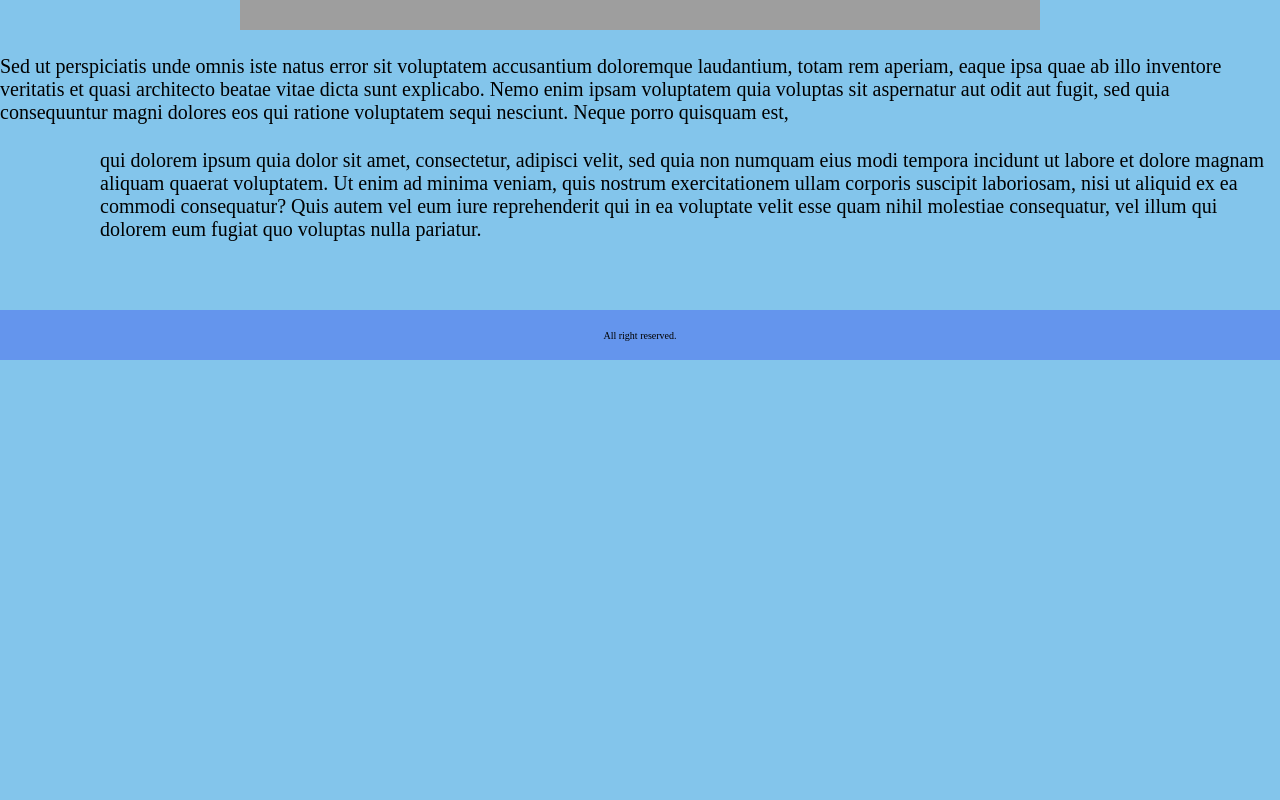
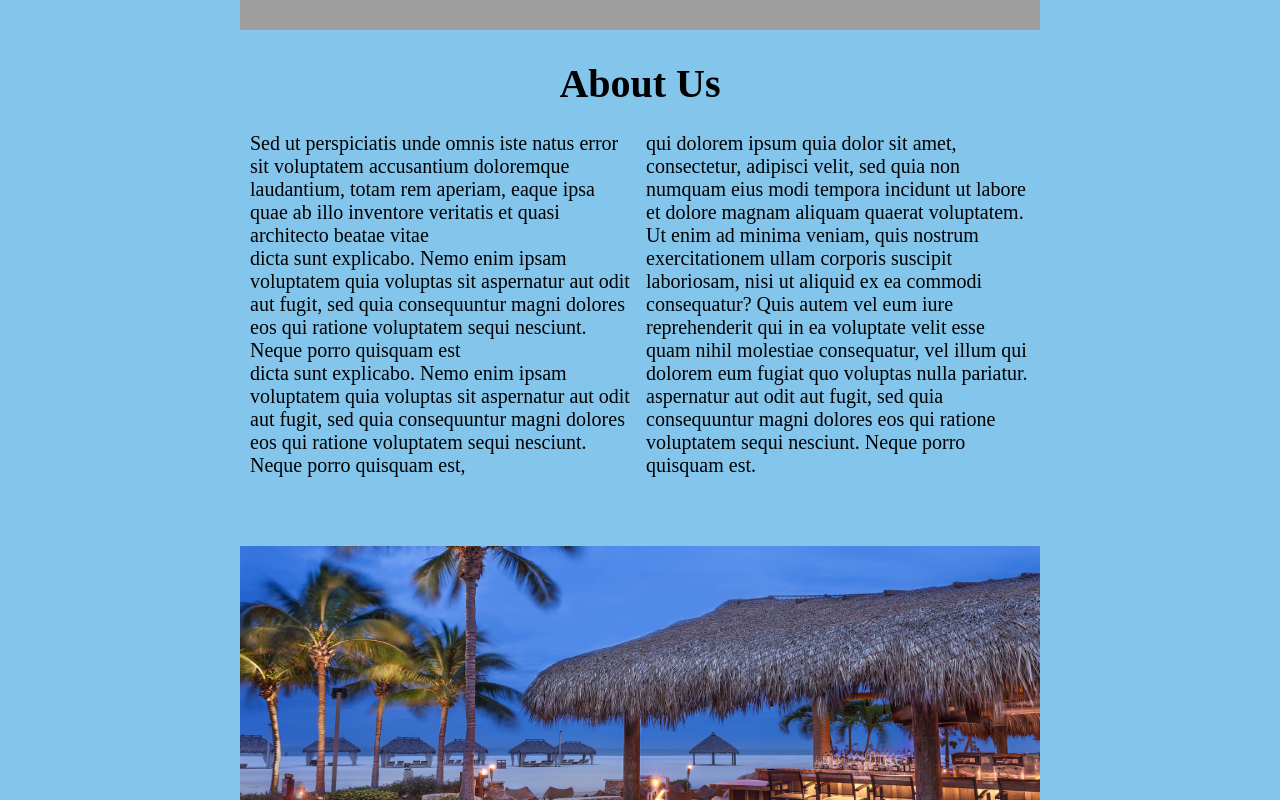
Before and after one commit to sofie-morling/React-Node.js, a React (Create React App) app in the folder amazon/frontend/: page /aboutus in a window 1280 px wide. Shown: the part 440-1240 px from the top of the page. Before the commit the page ends 800 px from the top, so only its background shows below. Built offline with nearby package versions, Linux system fonts and the light colour scheme; grey boxes are pictures that could not be loaded.

Commit message:
more code and css to aboutUs screen

```diff
--- a/amazon/frontend/src/Screens/AboutUs.js
+++ b/amazon/frontend/src/Screens/AboutUs.js
@@ -7,11 +7,20 @@ const AboutUs = () => {
             <div>
                 <img className="pic-10" src="/images/Bild10.jpg" alt="barOnOcean" />
             </div>
+            <h1 className="aboutUs-headText">
+                About Us
+            </h1>
+            <div className="text-border">
             <div className="text-one">
                 <p>
                 Sed ut perspiciatis unde omnis iste natus error sit voluptatem
                 accusantium doloremque laudantium, totam rem aperiam, eaque ipsa
                 quae ab illo inventore veritatis et quasi architecto beatae vitae
+                <p>
+                dicta sunt explicabo. Nemo enim ipsam voluptatem quia voluptas sit
+                aspernatur aut odit aut fugit, sed quia consequuntur magni dolores
+                eos qui ratione voluptatem sequi nesciunt. Neque porro quisquam est
+                </p>
                 dicta sunt explicabo. Nemo enim ipsam voluptatem quia voluptas sit
                 aspernatur aut odit aut fugit, sed quia consequuntur magni dolores
                 eos qui ratione voluptatem sequi nesciunt. Neque porro quisquam est,
@@ -26,9 +35,20 @@ const AboutUs = () => {
                 aliquid ex ea commodi consequatur? Quis autem vel eum iure reprehenderit
                 qui in ea voluptate velit esse quam nihil molestiae consequatur, vel
                 illum qui dolorem eum fugiat quo voluptas nulla pariatur.
+                aspernatur aut odit aut fugit, sed quia consequuntur magni dolores
+                eos qui ratione voluptatem sequi nesciunt. Neque porro quisquam est.
                 </p>
+                <br></br>
+            <br></br>
+            <br></br>
             </div>
-
+        </div>
+        <img className="pic-11" src="/images/Bild11.jpg" alt="sunset bar" />
+        <br></br>
+        <br></br>
+        <br></br>
+        <br></br>
+        <br></br>
         </div>
     )
 }
--- a/amazon/frontend/src/index.css
+++ b/amazon/frontend/src/index.css
@@ -314,13 +314,17 @@ input{
   padding-left: 80px;
   padding-top: 42px;
   filter: brightness(90%);
+  opacity: 1;
+  transition: .5s ease;
+  backface-visibility: hidden;
+  position: relative;
 }
 .pic-7 {
   display: inline-block;
   height: 152px;
   padding-left: 80px;
+  filter: brightness(85%);
   margin-top: 45px;
-  filter: brightness(85%);
 }
 
 .pic-8 {
@@ -355,6 +359,11 @@ input{
   overflow-wrap: break-word;
   word-break: break-all;
 }
+:hover.pic-2 {
+  opacity: 0.3;
+}
+
+
 /*AboutUs Screen */
 .pic-10 {
   margin-left: auto;
@@ -364,16 +373,31 @@ input{
   margin-top: 70px;
   display: block;
   }
+.pic-11 {
+  margin-left: auto;
+  margin-right: auto;
+  width: 800px;
+  height: 350px;
+  display: block;
+}
+.aboutUs-headText {
+  font-size: 40px;
+  text-align: center;
+  margin-top: 30px;
+}
 
 .text-one {
   font-size: 20px;
   margin-top: 25px;
   float: left;
+  width: 30%;
+  margin-left: 250px;
 
 }
 .text-two {
   font-size: 20px;
   margin-top: 25px;
-  float: left;
-  margin-left: 100px;
+  float: right;
+  width: 30%;
+  margin-right: 250px;
 }
```
Also changed, not shown: amazon/frontend/public/images/Bild11.jpg (added), amazon/frontend/public/images/Bild2.jpg (deleted).
